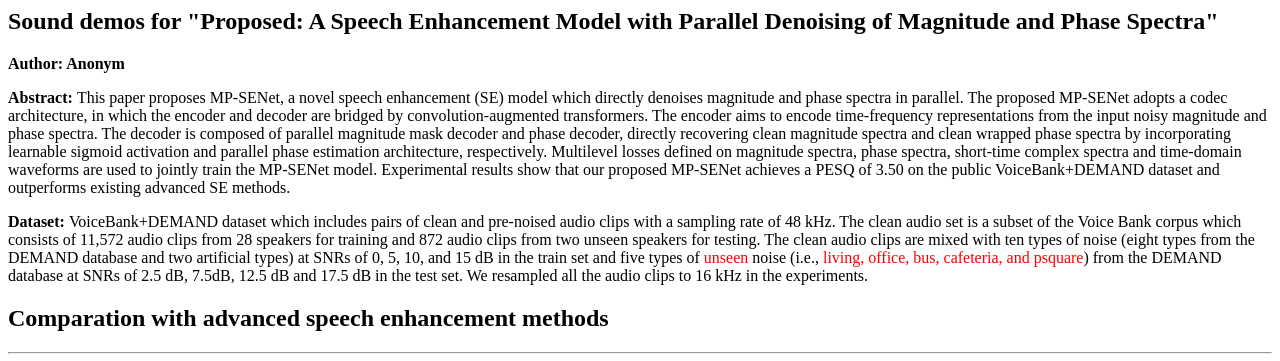
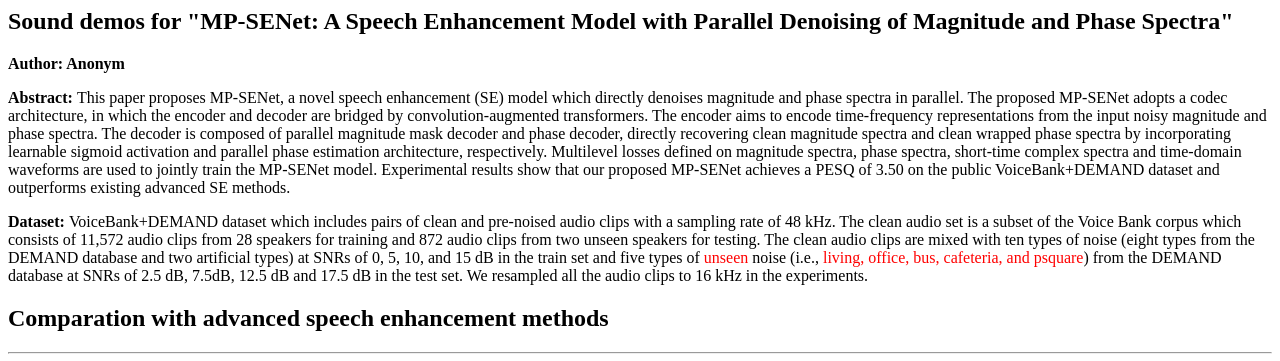
Before and after one commit to yxlu-0102/mpsenet-demo, a plain HTML site: page index.html in a window 1280 px wide. Shown: the top 361 px of the page. Drawn offline with Linux system fonts and the light colour scheme.

Commit message:
Update index.html

```diff
--- a/index.html
+++ b/index.html
@@ -3,7 +3,7 @@
     <title>Sound demos from "MP-SENet: A Speech Enhancement Model with Parallel Denoising of Magnitude and Phase Spectra"</title>
 </head>
     <body>
-    <h2>Sound demos for "Proposed: A Speech Enhancement Model with Parallel Denoising of Magnitude and Phase Spectra"</h2>
+    <h2>Sound demos for "MP-SENet: A Speech Enhancement Model with Parallel Denoising of Magnitude and Phase Spectra"</h2>
     <p><strong>Author: Anonym</strong></p>
     <p><strong>Abstract: </strong> This paper proposes MP-SENet, a novel speech enhancement (SE) model which directly denoises magnitude and phase spectra in parallel.
                                    The proposed MP-SENet adopts a codec architecture, in which the encoder and decoder are bridged by convolution-augmented transformers.
```
